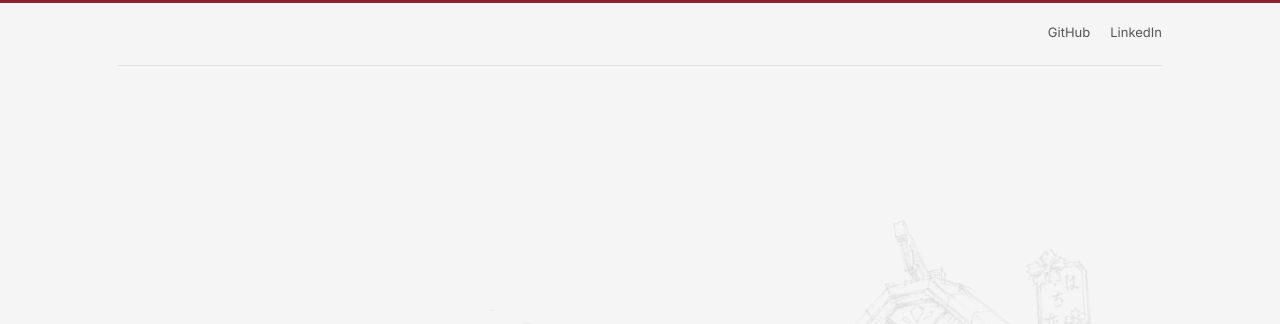
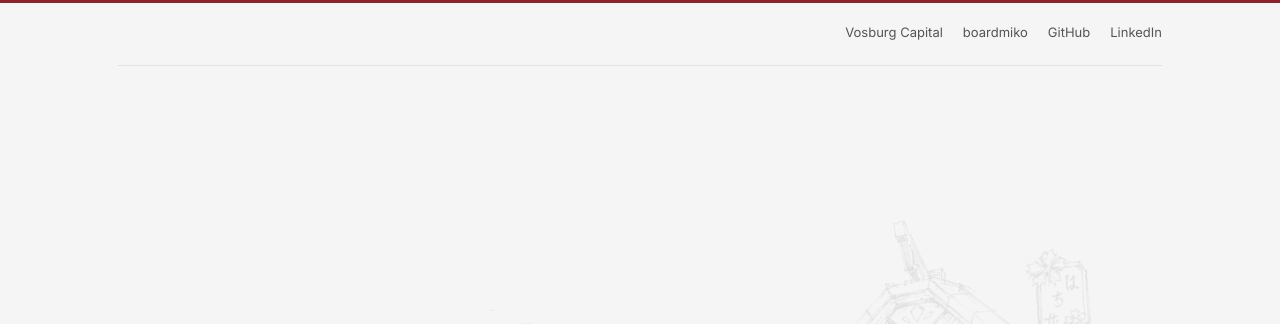
Before and after one commit to matthewguoo/matthewguo.me, a plain HTML site: page index.html in a window 1280 px wide. Shown: the top 324 px of the page. Drawn offline with Linux system fonts and the light colour scheme.

Commit message:
Link Vosburg Capital and boardmiko in the header
Co-Authored-By: Claude Fable 5.1 <noreply@anthropic.com>

```diff
--- a/index.html
+++ b/index.html
@@ -29,6 +29,8 @@
   "description": "Investor and hardware and systems engineer.",
   "address": { "@type": "PostalAddress", "addressLocality": "Mountain View", "addressRegion": "CA", "addressCountry": "US" },
   "sameAs": [
+    "https://vosburgcapital.com/",
+    "https://www.boardmiko.com/",
     "https://github.com/matthewguoo",
     "https://www.linkedin.com/in/matthewguoo/"
   ]
@@ -50,7 +52,7 @@
   @media (max-width:720px) { .sketch { width:130vw; right:-30vw; bottom:5vh; opacity:.07; } }
   .page { position:relative; z-index:1; max-width:1100px; margin:0 auto; padding:0 28px; min-height:100dvh; display:flex; flex-direction:column; }
   header { display:flex; justify-content:flex-end; padding:22px 0; border-bottom:1px solid var(--line-soft); font-family:var(--font-display); font-size:13px; }
-  header nav { display:flex; gap:20px; }
+  header nav { display:flex; gap:20px; flex-wrap:wrap; justify-content:flex-end; }
   a { color:var(--muted-1); text-decoration:none; }
   a:hover { color:var(--sakura); }
   main { flex:1; display:flex; flex-direction:column; justify-content:center; padding:60px 0; }
@@ -67,6 +69,8 @@
 <div class="page">
   <header>
     <nav>
+      <a href="https://vosburgcapital.com" rel="noopener">Vosburg Capital</a>
+      <a href="https://www.boardmiko.com" rel="noopener">boardmiko</a>
       <a href="https://github.com/matthewguoo" rel="me noopener">GitHub</a>
       <a href="https://www.linkedin.com/in/matthewguoo/" rel="me noopener">LinkedIn</a>
     </nav>
```
